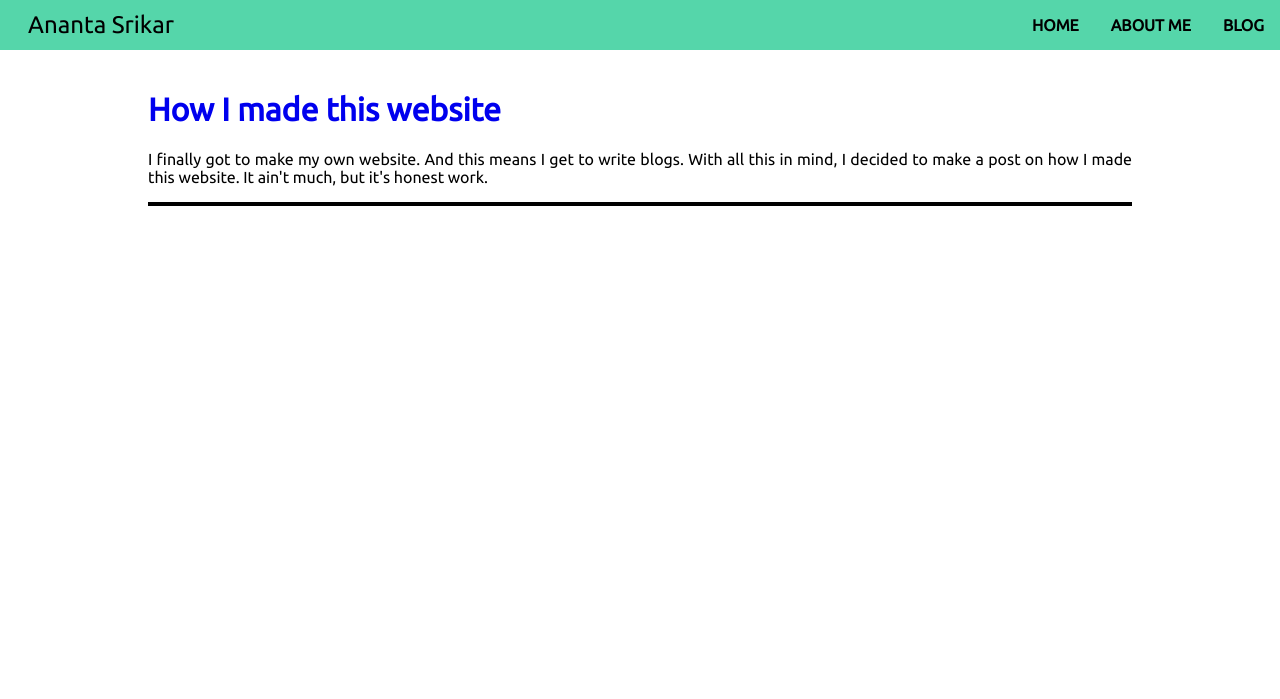
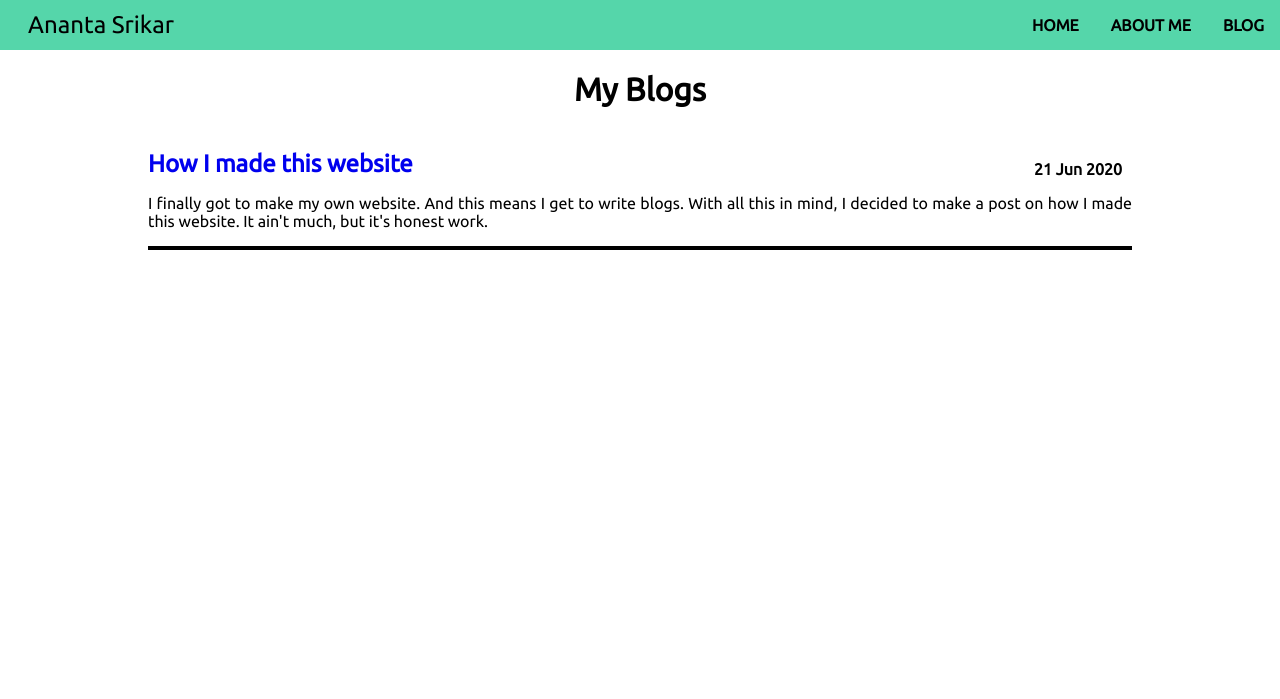
Before and after one commit to AnantaSrikar/moiWebpage, a plain HTML site: page blog/index.html in a window 1280 px wide. Shown: the top 699 px of the page. Drawn offline with Linux system fonts and the light colour scheme.

Commit message:
Added heading and date in blog page

```diff
--- a/blog/index.html
+++ b/blog/index.html
@@ -35,8 +35,13 @@
 
 		</nav>
 
+		<div class="heading"><h1>My Blogs</h1></div>
+
 		<div class="content">
-			<a href="/blog/how-i-made-this-website/"><h1>How I made this website</h1></a>
+			<a href="/blog/how-i-made-this-website/"><h2>How I made this website</h2></a>
+
+			<date>21 Jun 2020</date>
+
 			<p>I finally got to make my own website. And this means I get to write blogs.
 				With all this in mind, I decided to make a post on how I made this website.
 				It ain't much, but it's honest work.</p>
--- a/css/styles.css
+++ b/css/styles.css
@@ -85,6 +85,10 @@ body {
 	border-radius: 10px;
 }
 
+.heading {
+	text-align: center;
+}
+
 .content {
 	margin-left: 10%;
 	margin-right: 10%;
@@ -143,6 +147,16 @@ code {
 	font-size: 95%;
 	color: purple;
 	background-color: #D3D3D3;
+}
+
+a h2 {
+	display: inline;
+}
+
+date {
+	float: right;
+	padding: 10px;
+	font-weight: bold;
 }
 
 .container {
```
